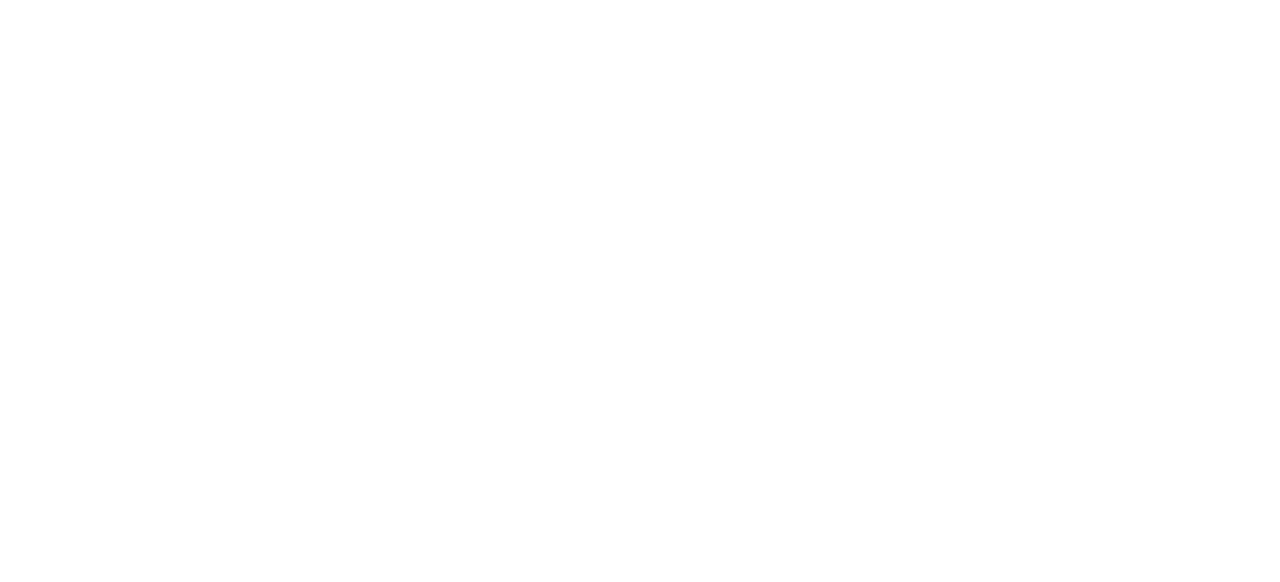
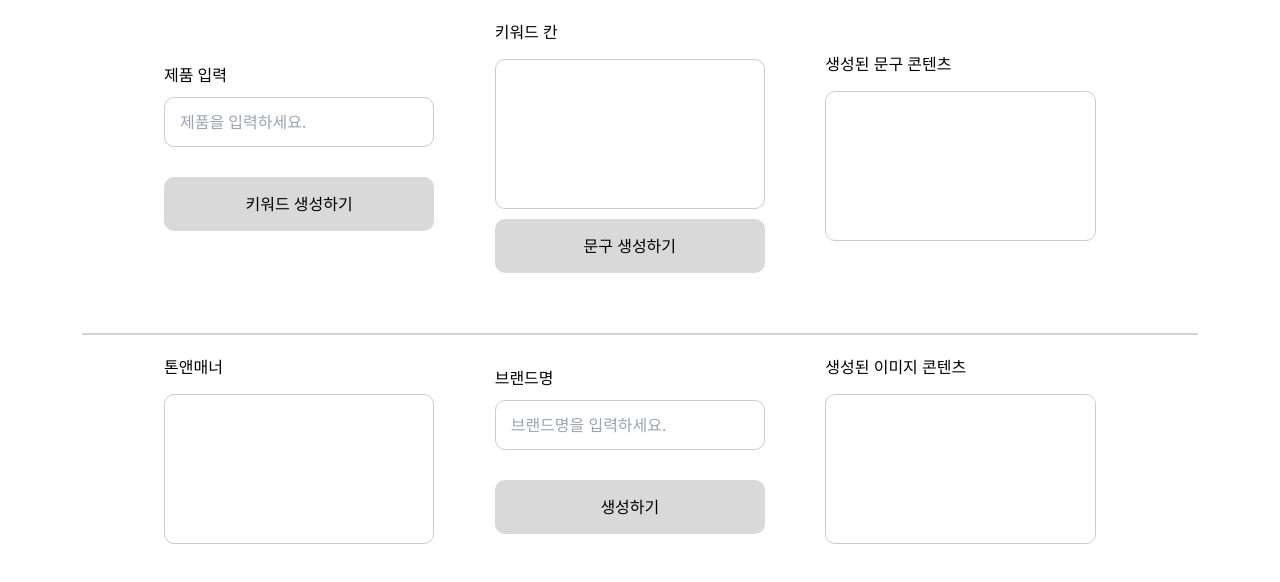
Before and after one commit to KJH-Programmer/HooniPing, a Vue app in the folder frontend/: page /webpage in a window 1280 px wide. Shown: the top 582 px of the page. Built offline with nearby package versions, Linux system fonts and the light colour scheme.

Commit message:
create Webpage

```diff
--- /dev/null
+++ b/frontend/src/components/WebPage.vue
@@ -0,0 +1,140 @@
+<template>
+  <div class="container">
+    <div class="row">
+      <div class="column">
+        <h3>제품 입력</h3>
+        <input type="text" class="input-box" placeholder="제품을 입력하세요." />
+        <button class="btn-green" @click="generateKeywords">키워드 생성하기</button>
+      </div>
+
+      <div class="column">
+        <h3>키워드 칸</h3>
+        <div class="keyword-box">
+        </div>
+        <button class="btn-green" @click="generateContent">문구 생성하기</button>
+      </div>
+
+      <div class="column">
+        <h3>생성된 문구 콘텐츠</h3>
+        <div class="content-box">
+        </div>
+      </div>
+    </div>
+
+    <hr class="divider" />
+    <div class="row">
+      <div class="column">
+        <h3>톤앤매너</h3>
+        <div class="tone-box">
+        </div>
+      </div>
+
+      <div class="column">
+        <h3>브랜드명</h3>
+        <input type="text" class="input-box" placeholder="브랜드명을 입력하세요." />
+        <button class="btn-green" @click="generateBrandName">생성하기</button>
+      </div>
+
+      <div class="column">
+        <h3>생성된 이미지 콘텐츠</h3>
+        <div class="image-box">
+        </div>
+      </div>
+    </div>
+  </div>
+</template>
+
+<style scoped>
+.container {
+  width: 100%;
+  padding: 20px;
+  display: flex;
+  flex-direction: column;
+  align-items: center;
+}
+
+.row {
+  display: flex;
+  justify-content: center;
+  align-items: center;
+  width: 80%;
+  margin-bottom: 40px;
+}
+
+.column {
+  width: 30%;
+  margin: 0 20px;
+  text-align: left;
+}
+
+h3 {
+  margin-bottom: 10px;
+}
+
+.input-box {
+  width: 93%;
+  padding: 12px 15px;
+  border: 1px solid #ccc;
+  border-radius: 10px;
+  margin-bottom: 20px;
+  font-size: 16px;
+}
+
+textarea {
+  width: 100%;
+  height: 100px;
+  padding: 12px 15px;
+  border: 1px solid #ccc;
+  border-radius: 10px;
+  font-size: 16px;
+  margin-bottom: 20px;
+}
+
+.btn-green {
+  width: 93%;
+  padding: 15px;
+  background-color: #D9D9D9;
+  color: black;
+  border: none;
+  border-radius: 10px;
+  cursor: pointer;
+  font-size: 16px;
+  margin-top: 10px;
+}
+
+.btn-green:hover {  /*마우스 올렸을 때*/
+  background-color: #d9d9d9c2;
+}
+
+.keyword-box, .tone-box, .content-box, .image-box {
+  width: 93%;
+  height: 150px;
+  border: 1px solid #ccc;
+  border-radius: 10px;
+  margin-top: 15px;
+}
+
+.divider {
+  width: 90%;
+  border: 0.5px solid lightgray;
+  margin: 20px 0;
+}
+</style>
+
+
+<script>
+export default {
+  name: "MyWebpage",
+  methods: {
+    generateKeywords() {
+      console.log('키워드 생성 버튼 클릭됨');
+    },
+    generateContent() {
+      console.log('문구 생성 버튼 클릭됨');
+    },
+    generateBrandName() {
+      console.log('브랜드명 생성 버튼 클릭됨');
+    }
+  }
+}
+</script>
--- a/frontend/src/router/index.js
+++ b/frontend/src/router/index.js
@@ -1,9 +1,10 @@
 import Vue from 'vue';
 import Router from 'vue-router';
-import HelloWorld from '@/components/HelloWorld.vue';
+import CampaignPage from '@/components/CampaignPage.vue';
 import LoginPage from '@/components/LoginPage.vue';
 import MainPage from '@/components/MainPage.vue';
 import SignupPage from '@/components/SignupPage.vue';
+import WebPage from '@/components/WebPage.vue';
 
 
 Vue.use(Router);
@@ -12,9 +13,9 @@ const router = new Router({
   mode: 'history',  // URL 깔끔하게 유지
   routes: [
     {
-      path: '/campaign',
-      name: 'HelloWorld',
-      component: HelloWorld,
+      path: '/CampaignPage',
+      name: 'CampaignPage',
+      component: CampaignPage,
       meta: { requiresAuth: true },  // 로그인 필요
     },
     {
@@ -32,6 +33,11 @@ const router = new Router({
       name: 'SignupPage',
       component: SignupPage,
     },
+    {
+      path: '/webpage',
+      name: 'Webpage',
+      component: WebPage,
+    },
   ],
 });
 
```
Also changed, not shown: frontend/src/components/CampaignPage.vue (renamed from frontend/src/components/HelloWorld.vue), 1 other file (tests, documents, lock files or other folders).
